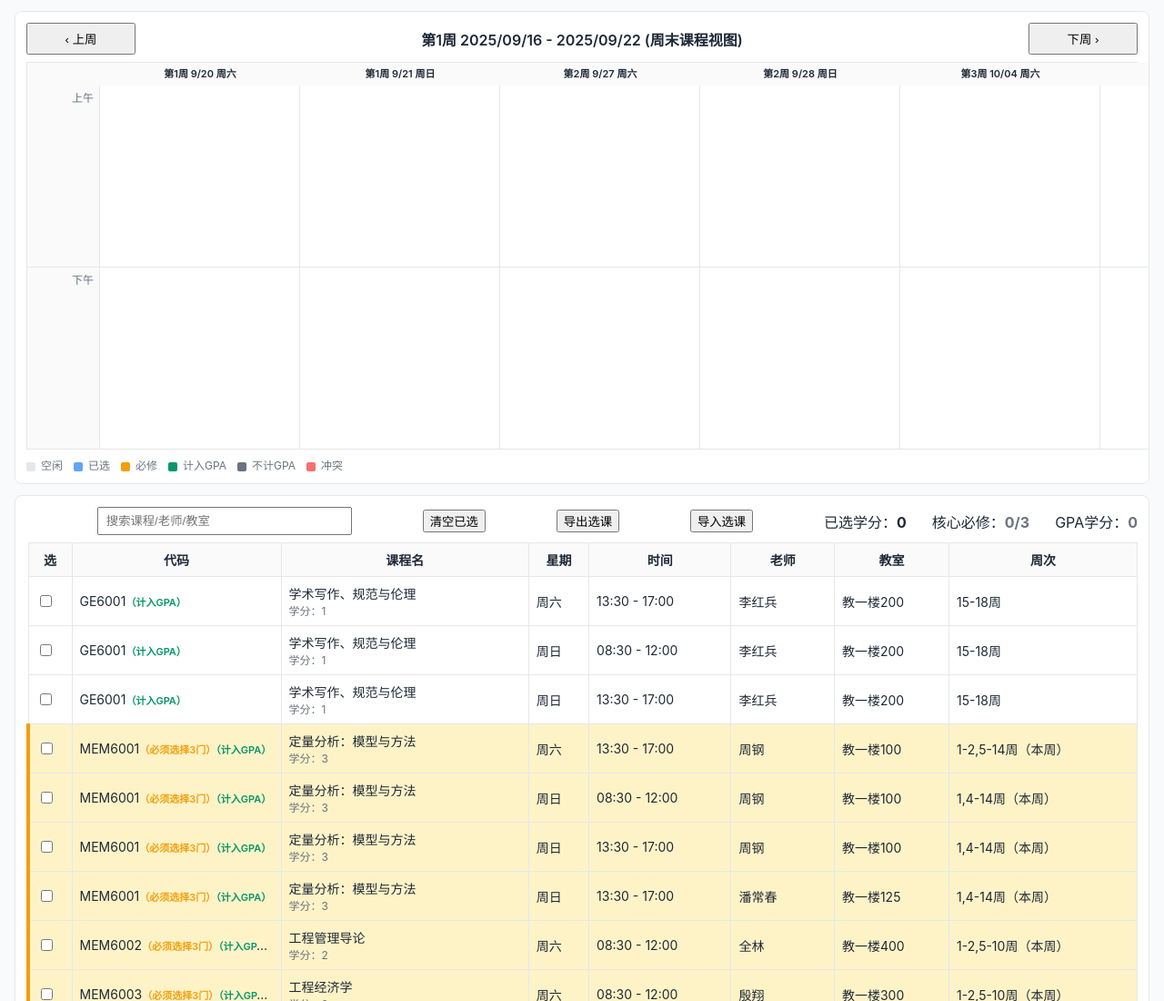
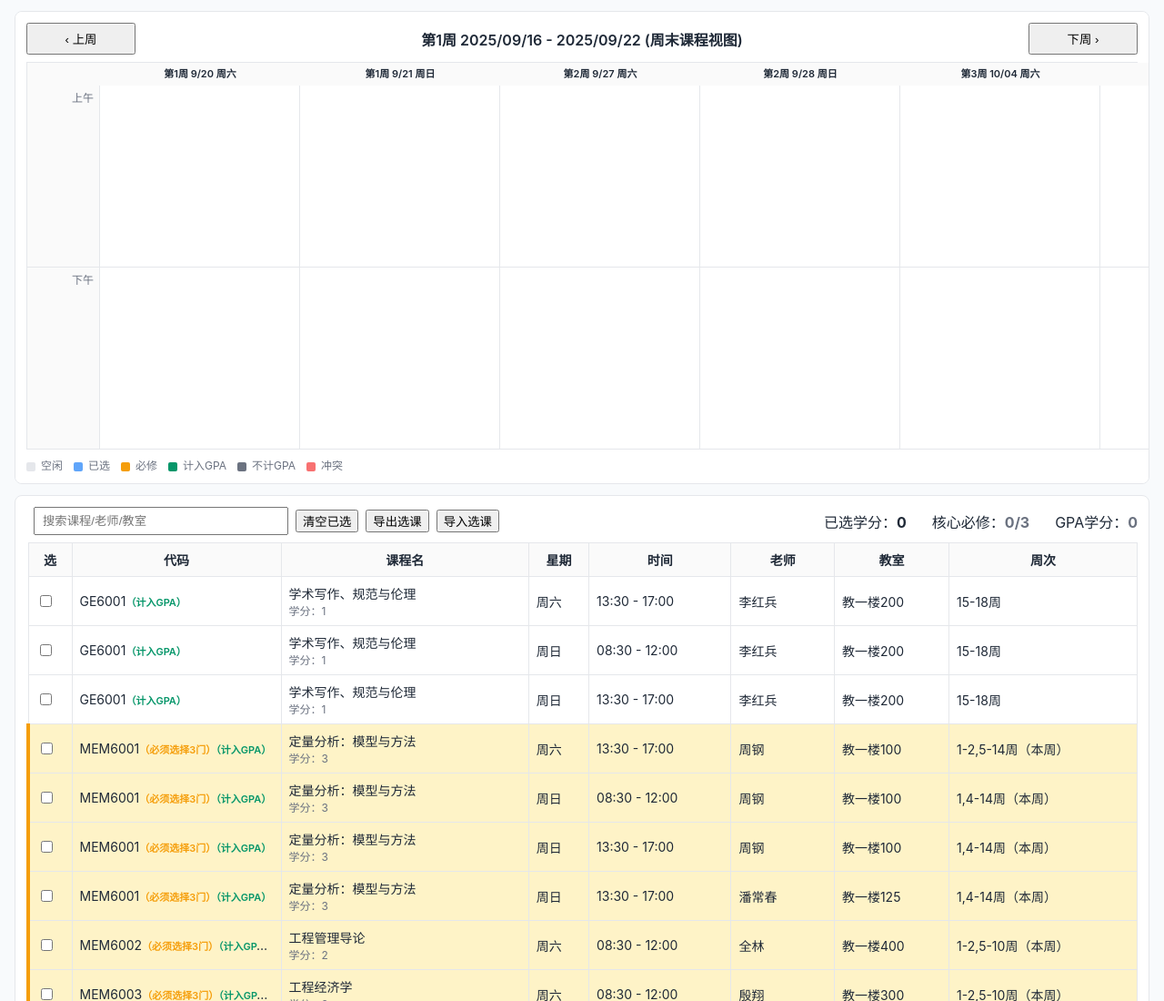
Before and after one commit to Admin-AAA/Simulated-course-selection, a plain HTML site: page index.html in a window 1280 px wide. Shown: the top 1100 px of the page at 91% size. Drawn offline with nearby package versions, Linux system fonts and the light colour scheme; a script that the page names is missing.

Commit message:
fix: 修正搜索框和按钮的样式问题

```diff
--- a/styles.css
+++ b/styles.css
@@ -118,7 +118,8 @@ body {
 	border-radius: 8px;
 	padding: 12px;
 }
-.list-toolbar { display: flex; gap: 8px; align-items: center; margin-bottom: 8px; justify-content: space-between; }
+.list-toolbar { display: flex; gap: 8px; align-items: center; margin-bottom: 8px; }
+.list-toolbar .actions { margin-left: auto; }
 .list-toolbar input[type="search"] { padding: 6px 8px; width: 280px; }
 
 .course-table { width: 100%; border-collapse: collapse; }
```
